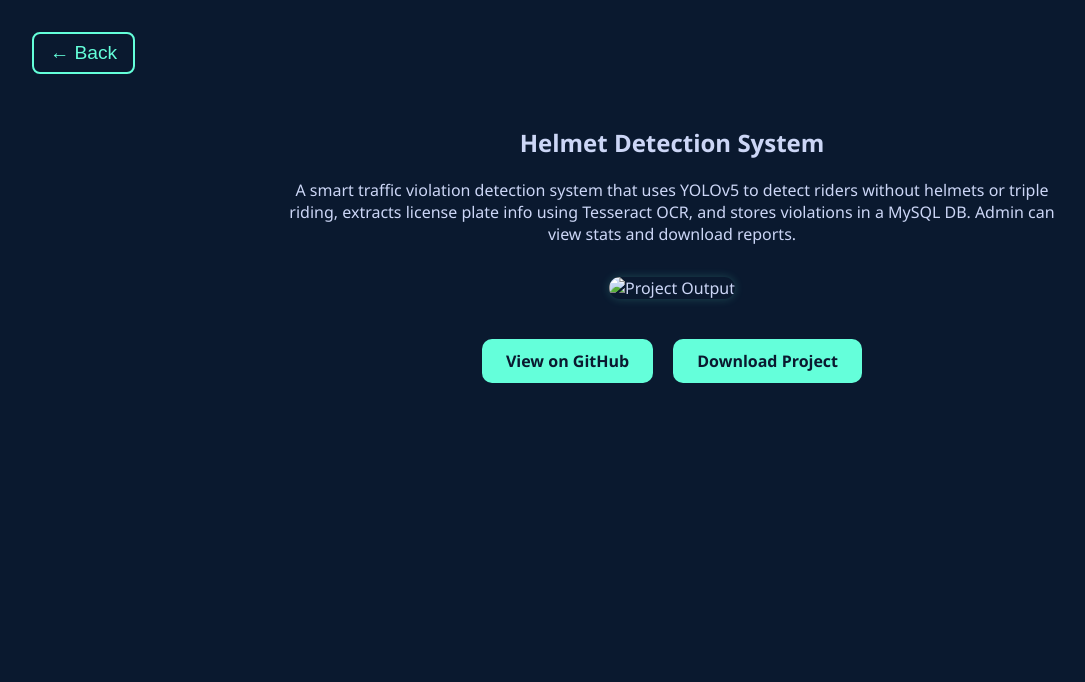
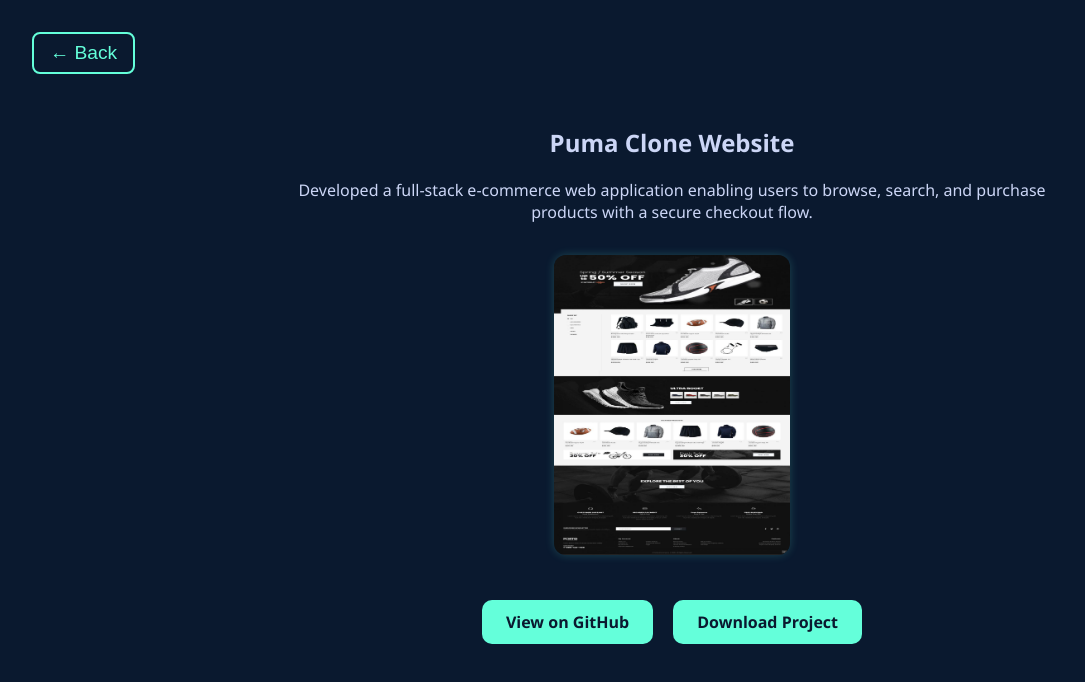
Before and after one commit to greeshma55/Portfolio, a plain HTML site: page index.html in a window 1280 px wide. Both pictures are taken after a click on the button "View Project". Shown: the whole page, without its empty margins (0-1085 px from the left). Drawn offline with Linux system fonts and the light colour scheme.

Commit message:
update:some changes

```diff
--- a/index.html
+++ b/index.html
@@ -46,9 +46,9 @@
             </div>
 
             <div class="socials">
-              <a href="https://github.com/"><img src="https://postimage.me/images/2025/04/25/github.png"></a>
-              <a href="https://linkedin.com/" target="_blank"><img src="https://postimage.me/images/2025/04/25/linkedin-1.png"></a>
-              <a href="https://discord.com/" ><img src="https://postimage.me/images/2025/04/25/message-1.png"></a>
+              <a href="https://github.com/greeshma55"><img src="https://postimage.me/images/2025/04/25/github.png"></a>
+              <a href="https://www.linkedin.com/in/greeshmaa-reddy-869311278" target="_blank"><img src="https://postimage.me/images/2025/04/25/linkedin-1.png"></a>
+              <a href="mailto:greeshmareddy781@gmail.com" ><img src="https://postimage.me/images/2025/04/25/message-1.png"></a>
             </div>
           </div>
         </div>
@@ -147,13 +147,15 @@
       <div class="project-grid" id="projectGrid">
         <!-- Project Cards -->
         <div class="project-card">
-          <h3 class="project-title">Helmet Detection System</h3>
+          <h3 class="project-title">Puma Clone Website</h3>
           <ul class="project-desc">
-            <li>Detects helmets and triple riding using YOLO.</li>
-            <li>Stores violation data in MySQL with license plate OCR.</li>
+            <li>Developed a full-stack e-commerce web application enabling users to browse, search, and purchase products with a secure checkout flow.</li>
+            <li>Integrated user authentication, product filtering, cart management, and payment gateway (e.g., Razorpay/Stripe) for a seamless shopping experience.
+
+            </li>
           </ul>
-          <p class="tools">Tools: Python, OpenCV, YOLOv5, MySQL</p>
-          <button class="view-btn" onclick="openProjectOverlay('helmet')">View Project</button>
+          <p class="tools">Tools: HTML, CSS, JavaScript, MySQL</p>
+          <button class="view-btn" onclick="openProjectOverlay('puma')">View Project</button>
         </div>
         <!-- <div class="project-card">
           <h3 class="project-title">IPL Predictions Project</h3>
@@ -175,14 +177,16 @@
         <button onclick="closeProjectOverlay()" class="back-btn">← Back</button>
       </div>
       <div class="overlay-content">
-        <h2 id="overlayTitle">Helmet Detection System</h2>
-        <p id="overlayDesc">A smart traffic violation detection system that uses YOLOv5 to detect riders without helmets or triple riding...</p>
+        <h2 id="overlayTitle">Puma Clone Website</h2>
+        <p id="overlayDesc">Integrated user authentication, product filtering, cart management, and payment gateway (e.g., Razorpay/Stripe) for a seamless shopping experience.
+
+        </p>
         <div class="project-output">
-          <img id="overlayImage" src="helmet-output.gif" alt="Project Output">
+          <img id="overlayImage" src="output.png" alt="Project Output">
         </div>
         <div class="project-links">
-          <a id="overlayGit" href="#" target="_blank" class="link-btn">View on GitHub</a>
-          <a id="overlayDownload" href="#" class="link-btn" download>Download Project</a>
+          <a id="overlayGit" href="https://github.com/greeshma55/E-commerce-website" target="_blank" class="link-btn">View on GitHub</a>
+          <a id="overlayDownload" href="https://github.com/greeshma55/E-commerce-website/archive/refs/heads/main.zip" class="link-btn" download>Download Project</a>
         </div>
       </div>
       <!-- <div class="overlay-content">
--- a/script.js
+++ b/script.js
@@ -92,12 +92,12 @@ const overlayDownload = document.getElementById("overlayDownload");
 
 // Project data (expand as needed)
 const projectData = {
-  helmet: {
-    title: "Helmet Detection System",
-    desc: "A smart traffic violation detection system that uses YOLOv5 to detect riders without helmets or triple riding, extracts license plate info using Tesseract OCR, and stores violations in a MySQL DB. Admin can view stats and download reports.",
-    image: "helmet-output.gif",
-    github: "https://github.com/username/helmet-detection",
-    download: "/downloads/helmet-detection.zip"
+  puma: {
+    title: "Puma Clone Website",
+    desc: "Developed a full-stack e-commerce web application enabling users to browse, search, and purchase products with a secure checkout flow.",
+    image: "output.png",
+    github: "https://github.com/greeshma55/E-commerce-website",
+    download: "https://github.com/greeshma55/E-commerce-website/archive/refs/heads/main.zip"
   }
 };
 
--- a/style.css
+++ b/style.css
@@ -413,7 +413,9 @@ body.light .socials a:hover {
   align-items: center;
   margin-bottom: 2rem;
 }
-
+.overlay-content .project-output img{
+  height: 300px;
+}
 .back-btn {
   background: none;
   color: #64FFDA; /* Accent color */
```
Also changed, not shown: output.png (added).
